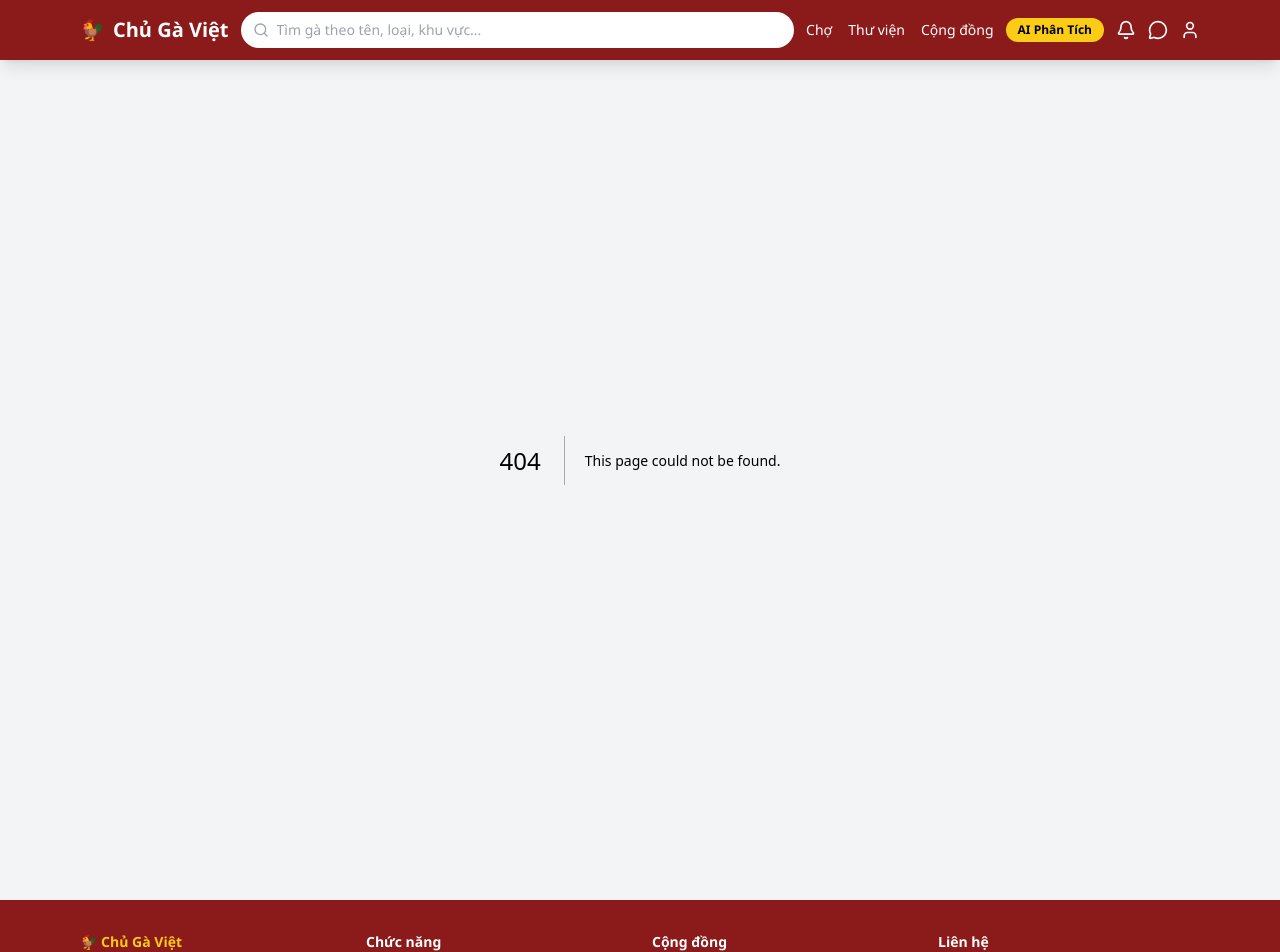
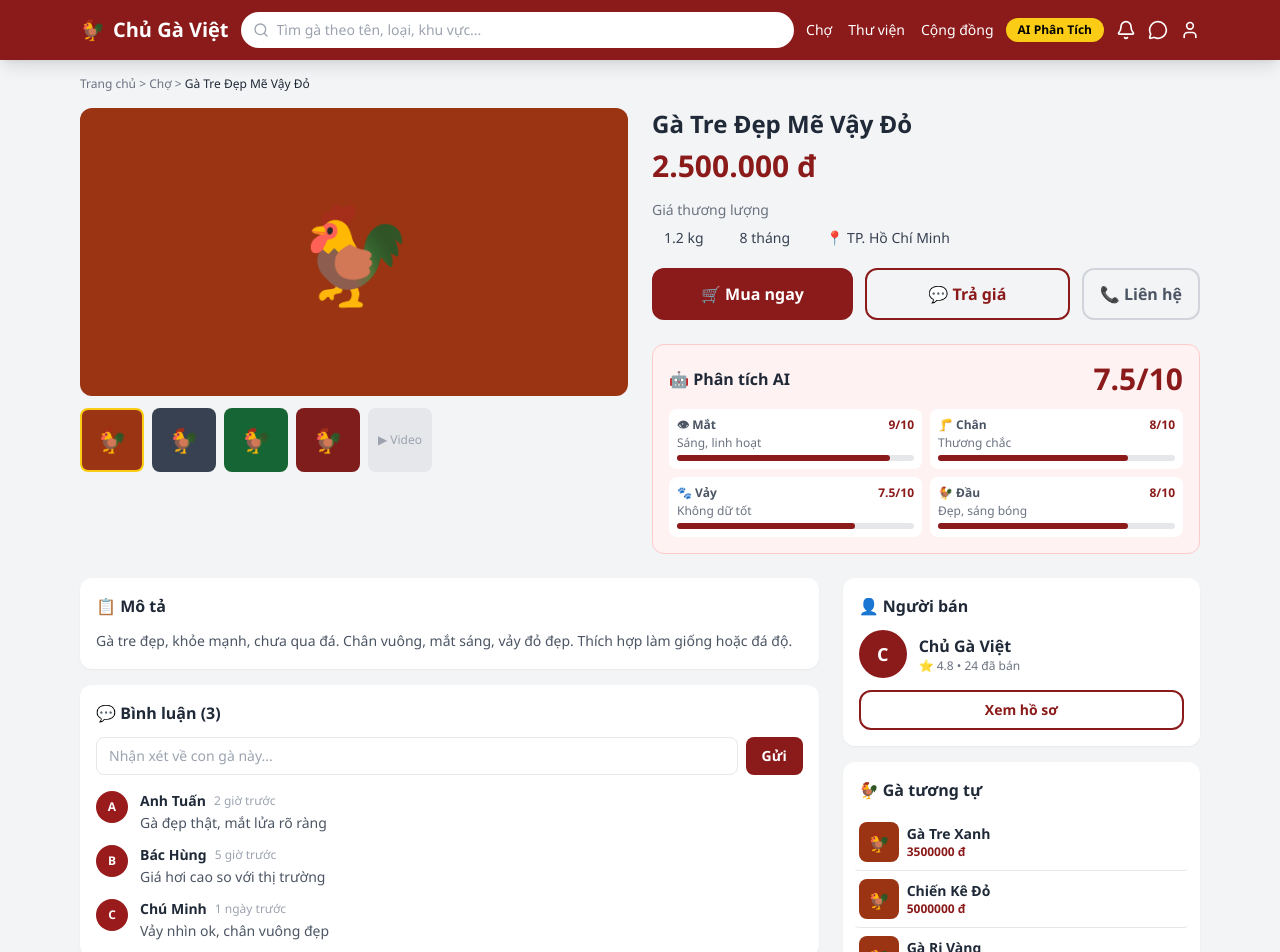
Before and after one commit to Song-Thao/chu-ga-viet, a Next.js app: page /ga/1 in a window 1280 px wide. Before the commit this address had no page. Shown: the top 952 px of the page. Built offline with nearby package versions, Linux system fonts and the light colour scheme.

Commit message:
Add GaDetailPage component with chicken data

```diff
--- /dev/null
+++ b/app/ga/[id]/page.tsx
@@ -0,0 +1,206 @@
+'use client';
+import { useState } from 'react';
+import Link from 'next/link';
+
+const GaData = {
+  id: 1,
+  ten: 'Gà Tre Đẹp Mẽ Vậy Đỏ',
+  gia: '2.500.000',
+  loai: 'Gà Tre',
+  can_nang: '1.2',
+  tuoi: '8',
+  khu_vuc: 'TP. Hồ Chí Minh',
+  mo_ta: 'Gà tre đẹp, khỏe mạnh, chưa qua đá. Chân vuông, mắt sáng, vảy đỏ đẹp. Thích hợp làm giống hoặc đá độ.',
+  nguoi_ban: { ten: 'Chủ Gà Việt', diem: 4.8, so_ban: 24 },
+  ai: {
+    tong_diem: 7.5,
+    mat: { diem: 9, mo_ta: 'Sáng, linh hoạt' },
+    chan: { diem: 8, mo_ta: 'Thương chắc' },
+    vay: { diem: 7.5, mo_ta: 'Không dữ tốt' },
+    dau: { diem: 8, mo_ta: 'Đẹp, sáng bóng' },
+  },
+  binh_luan: [
+    { id: 1, user: 'Anh Tuấn', noi_dung: 'Gà đẹp thật, mắt lửa rõ ràng', time: '2 giờ trước' },
+    { id: 2, user: 'Bác Hùng', noi_dung: 'Giá hơi cao so với thị trường', time: '5 giờ trước' },
+    { id: 3, user: 'Chú Minh', noi_dung: 'Vảy nhìn ok, chân vuông đẹp', time: '1 ngày trước' },
+  ]
+};
+
+export default function GaDetailPage() {
+  const [anhChinh, setAnhChinh] = useState(0);
+  const [comment, setComment] = useState('');
+  const [comments, setComments] = useState(GaData.binh_luan);
+
+  const mauNen = ['bg-orange-800', 'bg-gray-700', 'bg-green-800', 'bg-red-900'];
+
+  const addComment = () => {
+    if (!comment.trim()) return;
+    setComments([{ id: Date.now(), user: 'Bạn', noi_dung: comment, time: 'Vừa xong' }, ...comments]);
+    setComment('');
+  };
+
+  return (
+    <div className="max-w-6xl mx-auto px-4 py-4">
+
+      {/* BREADCRUMB */}
+      <div className="text-xs text-gray-500 mb-4">
+        <Link href="/" className="hover:text-red-800">Trang chủ</Link> &gt;{' '}
+        <Link href="/cho" className="hover:text-red-800">Chợ</Link> &gt;{' '}
+        <span className="text-gray-800">{GaData.ten}</span>
+      </div>
+
+      <div className="grid md:grid-cols-2 gap-6 mb-6">
+
+        {/* ẢNH */}
+        <div>
+          <div className={`${mauNen[anhChinh % mauNen.length]} rounded-xl h-72 flex items-center justify-center text-8xl mb-3`}>
+            🐓
+          </div>
+          <div className="flex gap-2">
+            {mauNen.map((mau, i) => (
+              <button key={i} onClick={() => setAnhChinh(i)}
+                className={`${mau} w-16 h-16 rounded-lg flex items-center justify-center text-2xl border-2 transition ${anhChinh === i ? 'border-yellow-400' : 'border-transparent'}`}>
+                🐓
+              </button>
+            ))}
+            <div className="w-16 h-16 rounded-lg bg-gray-200 flex items-center justify-center text-gray-400 text-xs">
+              ▶ Video
+            </div>
+          </div>
+        </div>
+
+        {/* THÔNG TIN */}
+        <div>
+          <h1 className="font-black text-2xl text-gray-800 mb-2">{GaData.ten}</h1>
+          <div className="text-[#8B1A1A] font-black text-3xl mb-4">{GaData.gia} đ</div>
+
+          <div className="text-sm text-gray-500 mb-1">Giá thương lượng</div>
+          <div className="flex gap-3 mb-4">
+            <span className="bg-gray-100 text-gray-700 px-3 py-1 rounded-full text-sm">{GaData.can_nang} kg</span>
+            <span className="bg-gray-100 text-gray-700 px-3 py-1 rounded-full text-sm">{GaData.tuoi} tháng</span>
+            <span className="bg-gray-100 text-gray-700 px-3 py-1 rounded-full text-sm">📍 {GaData.khu_vuc}</span>
+          </div>
+
+          {/* BUTTONS */}
+          <div className="flex gap-3 mb-6">
+            <button className="flex-1 bg-[#8B1A1A] text-white font-black py-3 rounded-xl hover:bg-[#6B0F0F] transition">
+              🛒 Mua ngay
+            </button>
+            <button className="flex-1 border-2 border-[#8B1A1A] text-[#8B1A1A] font-bold py-3 rounded-xl hover:bg-red-50 transition">
+              💬 Trả giá
+            </button>
+            <button className="border-2 border-gray-300 text-gray-600 font-bold px-4 py-3 rounded-xl hover:bg-gray-50 transition">
+              📞 Liên hệ
+            </button>
+          </div>
+
+          {/* AI PHÂN TÍCH */}
+          <div className="bg-red-50 border border-red-200 rounded-xl p-4">
+            <div className="flex justify-between items-center mb-3">
+              <h3 className="font-black text-gray-800">🤖 Phân tích AI</h3>
+              <div className="text-3xl font-black text-[#8B1A1A]">{GaData.ai.tong_diem}/10</div>
+            </div>
+            <div className="grid grid-cols-2 gap-2">
+              {[
+                { label: '👁 Mắt', data: GaData.ai.mat },
+                { label: '🦵 Chân', data: GaData.ai.chan },
+                { label: '🐾 Vảy', data: GaData.ai.vay },
+                { label: '🐓 Đầu', data: GaData.ai.dau },
+              ].map(item => (
+                <div key={item.label} className="bg-white rounded-lg p-2">
+                  <div className="flex justify-between items-center">
+                    <span className="text-xs font-semibold text-gray-600">{item.label}</span>
+                    <span className="text-xs font-black text-[#8B1A1A]">{item.data.diem}/10</span>
+                  </div>
+                  <div className="text-xs text-gray-500 mt-0.5">{item.data.mo_ta}</div>
+                  <div className="h-1.5 bg-gray-200 rounded-full mt-1">
+                    <div className="h-1.5 bg-[#8B1A1A] rounded-full" style={{width: `${item.data.diem * 10}%`}}></div>
+                  </div>
+                </div>
+              ))}
+            </div>
+          </div>
+        </div>
+      </div>
+
+      <div className="grid md:grid-cols-3 gap-6">
+
+        {/* MÔ TẢ + BÌNH LUẬN */}
+        <div className="md:col-span-2 space-y-4">
+
+          {/* MÔ TẢ */}
+          <div className="bg-white rounded-xl p-4 shadow-sm">
+            <h3 className="font-black text-gray-800 mb-3">📋 Mô tả</h3>
+            <p className="text-gray-600 text-sm leading-relaxed">{GaData.mo_ta}</p>
+          </div>
+
+          {/* BÌNH LUẬN */}
+          <div className="bg-white rounded-xl p-4 shadow-sm">
+            <h3 className="font-black text-gray-800 mb-3">💬 Bình luận ({comments.length})</h3>
+
+            <div className="flex gap-2 mb-4">
+              <input value={comment} onChange={e => setComment(e.target.value)}
+                onKeyDown={e => e.key === 'Enter' && addComment()}
+                placeholder="Nhận xét về con gà này..."
+                className="flex-1 border rounded-lg px-3 py-2 text-sm focus:outline-none focus:ring-2 focus:ring-red-300" />
+              <button onClick={addComment}
+                className="bg-[#8B1A1A] text-white px-4 py-2 rounded-lg text-sm font-bold hover:bg-[#6B0F0F] transition">
+                Gửi
+              </button>
+            </div>
+
+            <div className="space-y-3">
+              {comments.map(c => (
+                <div key={c.id} className="flex gap-3">
+                  <div className="w-8 h-8 bg-red-800 rounded-full flex items-center justify-center text-white text-xs font-bold flex-shrink-0">
+                    {c.user[0]}
+                  </div>
+                  <div className="flex-1">
+                    <div className="flex gap-2 items-center">
+                      <span className="font-semibold text-sm text-gray-800">{c.user}</span>
+                      <span className="text-xs text-gray-400">{c.time}</span>
+                    </div>
+                    <div className="text-sm text-gray-600 mt-0.5">{c.noi_dung}</div>
+                  </div>
+                </div>
+              ))}
+            </div>
+          </div>
+        </div>
+
+        {/* NGƯỜI BÁN */}
+        <div className="space-y-4">
+          <div className="bg-white rounded-xl p-4 shadow-sm">
+            <h3 className="font-black text-gray-800 mb-3">👤 Người bán</h3>
+            <div className="flex items-center gap-3 mb-3">
+              <div className="w-12 h-12 bg-[#8B1A1A] rounded-full flex items-center justify-center text-white font-black text-lg">
+                {GaData.nguoi_ban.ten[0]}
+              </div>
+              <div>
+                <div className="font-bold text-gray-800">{GaData.nguoi_ban.ten}</div>
+                <div className="text-xs text-gray-500">⭐ {GaData.nguoi_ban.diem} • {GaData.nguoi_ban.so_ban} đã bán</div>
+              </div>
+            </div>
+            <button className="w-full border-2 border-[#8B1A1A] text-[#8B1A1A] font-bold py-2 rounded-xl hover:bg-red-50 transition text-sm">
+              Xem hồ sơ
+            </button>
+          </div>
+
+          {/* GỢI Ý */}
+          <div className="bg-white rounded-xl p-4 shadow-sm">
+            <h3 className="font-black text-gray-800 mb-3">🐓 Gà tương tự</h3>
+            {['Gà Tre Xanh', 'Chiến Kê Đỏ', 'Gà Ri Vàng'].map((ten, i) => (
+              <Link key={i} href="/cho" className="flex items-center gap-2 py-2 border-b last:border-0 hover:bg-gray-50 -mx-1 px-1 rounded">
+                <div className="w-10 h-10 bg-orange-800 rounded-lg flex items-center justify-center text-lg">🐓</div>
+                <div>
+                  <div className="text-sm font-semibold text-gray-800">{ten}</div>
+                  <div className="text-xs text-[#8B1A1A] font-bold">{(i + 2) * 1500000 + 500000} đ</div>
+                </div>
+              </Link>
+            ))}
+          </div>
+        </div>
+      </div>
+    </div>
+  );
+}
```
